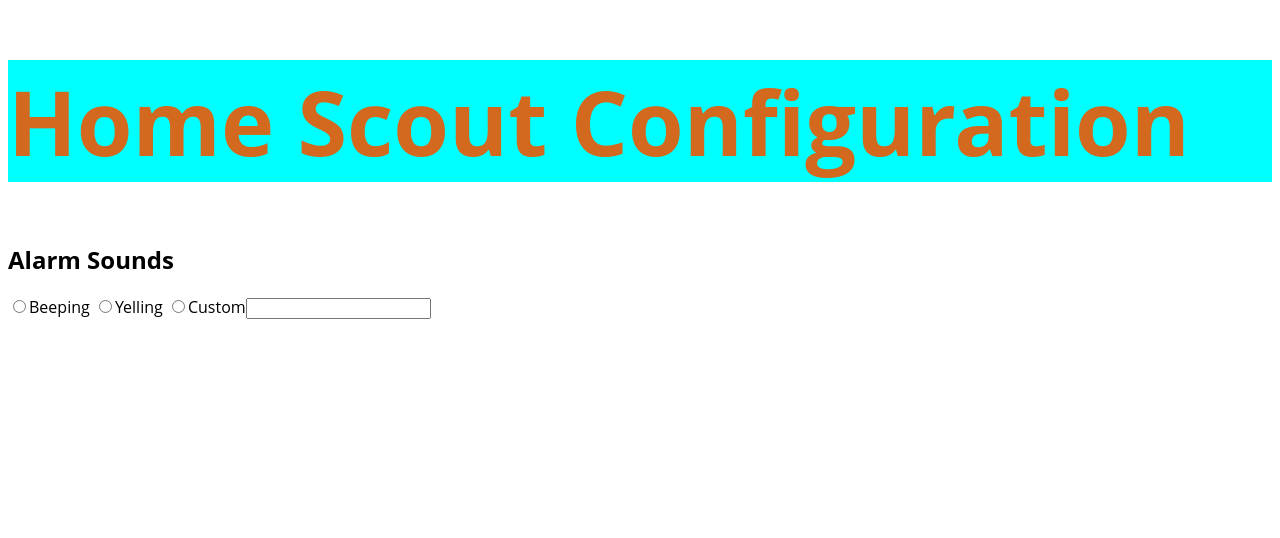
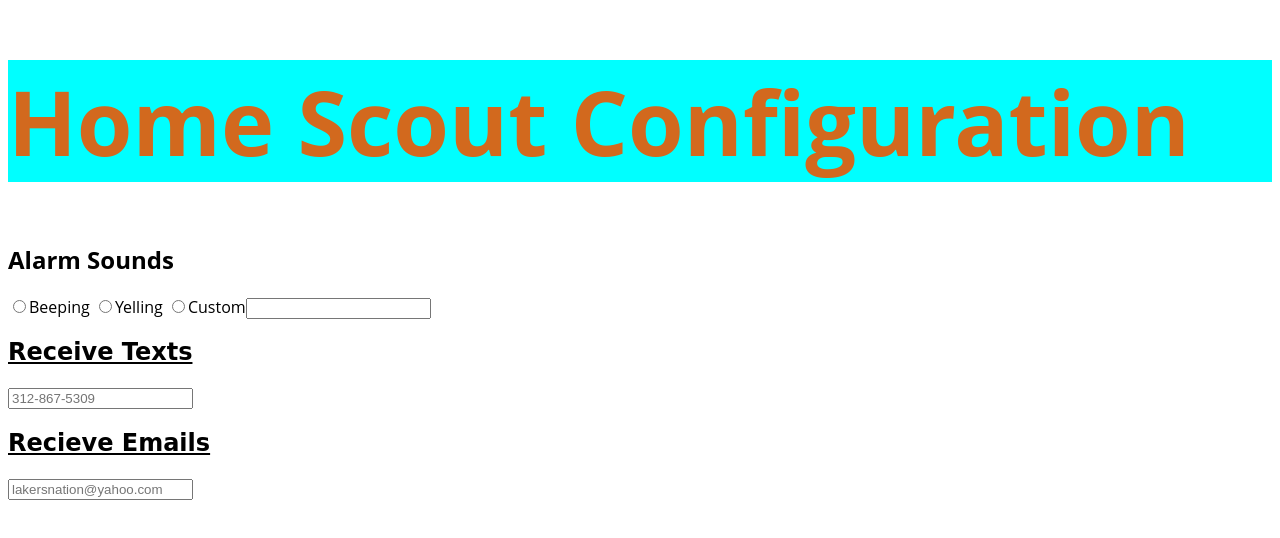
Before and after one commit to sidrabhatti/home-scout, a plain HTML site: page index.html in a window 1280 px wide. Drawn offline with Linux system fonts and the light colour scheme.

Commit message:
Added fields to receive texts and emails

```diff
--- a/index.html
+++ b/index.html
@@ -15,5 +15,21 @@
     <input name="myRadio" id="opt1" type="radio"><label for="opt1">Beeping</label>
     <input name="myRadio" id="optB" type="radio"><label for="optB">Yelling</label>
     <input name="myRadio" id="opt2" type="radio"><label for="opt2">Custom</label><input type="text">
+
+    <div class="textField">
+      <h2>
+        Receive Texts
+      </h2>
+      <input type="tel" placeholder="312-867-5309">
+    </div>
+
+    <div class="textField">
+      <h2>
+        Recieve Emails
+      </h2>
+      <input type="email" placeholder="lakersnation@yahoo.com">
+    </div>
+
+
   </body>
 </html>
--- a/style.css
+++ b/style.css
@@ -11,3 +11,8 @@ body {
 .optionText {
   font-style:italic;
 }
+
+.textField h2 {
+  font-family: cursive;
+  text-decoration: underline;
+}
```
Lines whose indentation alone changed are shown as unchanged.
